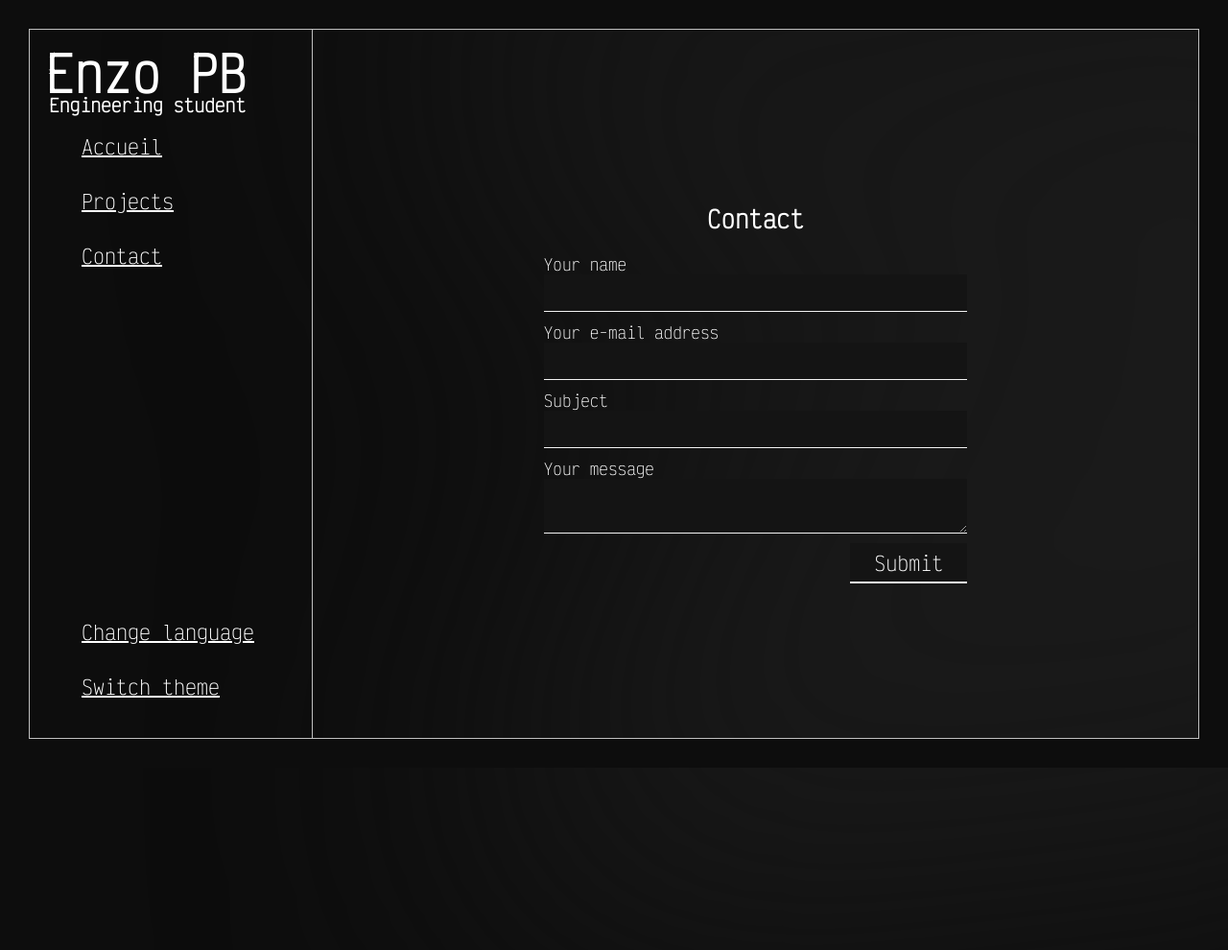
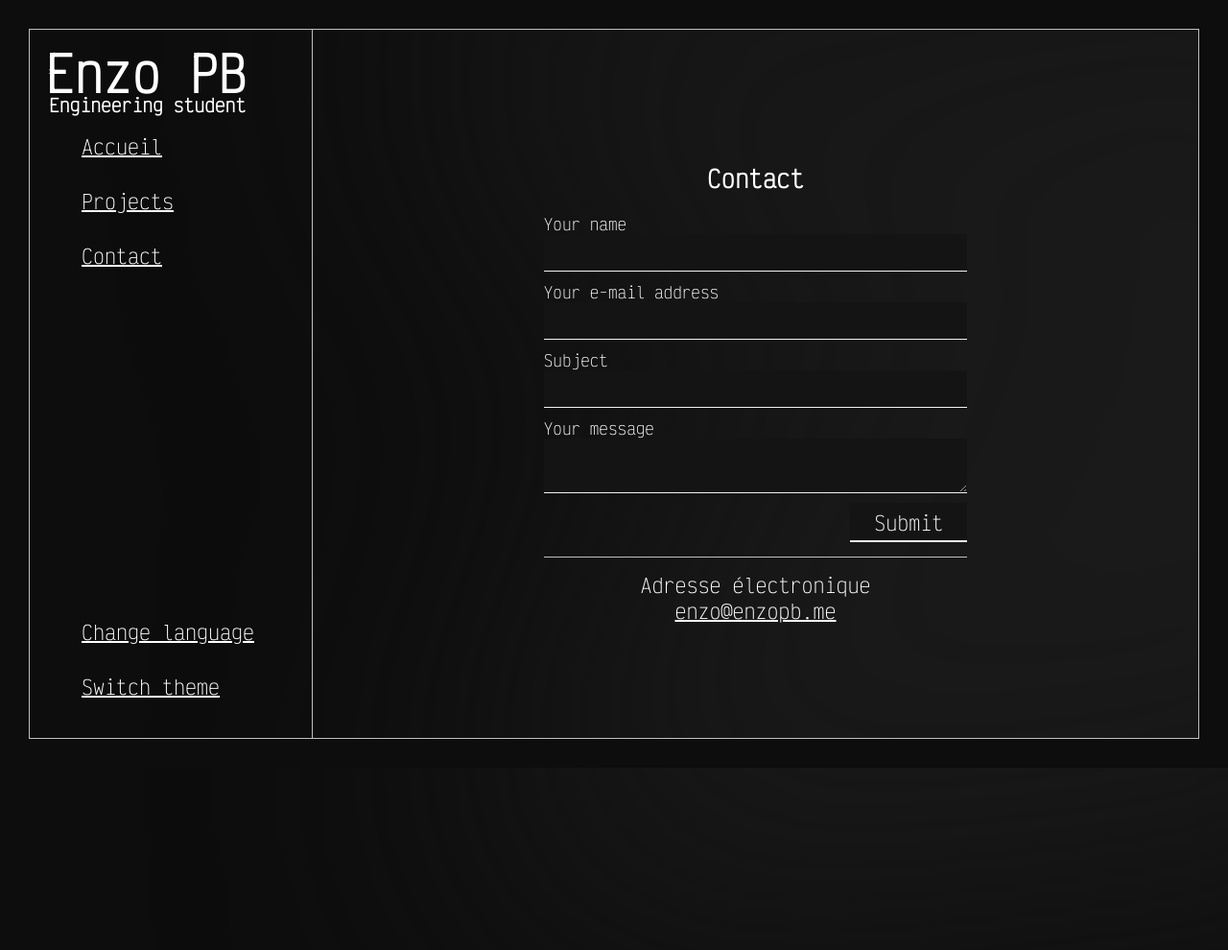
Before and after one commit to EnzoPB/portfolio, a Django app: page /contact in a window 1280 px wide; the page is wider, and only the part inside the window is pictured. Shown: that part at 96% size. Run offline with Django 4.2, Linux system fonts and the light colour scheme.

Commit message:
added email to contact page

```diff
--- /dev/null
+++ b/portfolio/static/portfolio/css/_contact.sass
@@ -0,0 +1,7 @@
+.contact-page
+  .contact-submit-button
+    margin-left: auto
+    margin-right: 0
+    display: block
+  .email-container
+    font-size: 20px
--- a/portfolio/static/portfolio/css/_portfolio.sass
+++ b/portfolio/static/portfolio/css/_portfolio.sass
@@ -86,6 +86,15 @@
       margin-top: auto
       margin-bottom: 15px
 
+.link
+  color: $text-color
+
+hr
+  background-color: $light
+  height: 1px
+  border: none
+  margin: 15px 0
+
 .tag
     padding: 5px 15px
     background: $not-so-very-dark
--- a/portfolio/static/portfolio/css/main.css
+++ b/portfolio/static/portfolio/css/main.css
@@ -93,6 +93,17 @@
 header nav.end {
   margin-top: auto;
   margin-bottom: 15px;
+}
+
+.link {
+  color: white;
+}
+
+hr {
+  background-color: hsl(0, 0%, 75%);
+  height: 1px;
+  border: none;
+  margin: 15px 0;
 }
 
 .tag {
@@ -242,6 +253,15 @@
   border-width: 3px;
 }
 
+.contact-page .contact-submit-button {
+  margin-left: auto;
+  margin-right: 0;
+  display: block;
+}
+.contact-page .email-container {
+  font-size: 20px;
+}
+
 .projects-page {
   width: 90% !important;
   align-self: normal !important;
--- a/portfolio/templates/portfolio/contact.html
+++ b/portfolio/templates/portfolio/contact.html
@@ -1,7 +1,7 @@
 {% load i18n static %}
 {% include 'portfolio/header.html' %}
 
-<div class="content">
+<div class="content contact-page">
     <h2>{% trans 'Contact' %}</h2>
     <form method="post">
         <label class="input-label" for="name">{% trans 'Your name' %}</label>
@@ -16,13 +16,19 @@
         <label class="input-label" for="message">{% trans 'Your message' %}</label>
         <textarea class="input" id="message" name="message" maxlength="3000" required></textarea>
 
-        <button type="submit" class="button" style="float:right">
+        <button type="submit" class="button contact-submit-button">
             <span class="arrow">> </span>
             <span class="label">
                 <span>{% trans 'Submit' %}</span>
             </span>
         </button>
     </form>
+    <hr>
+    <div class="email-container">
+        <span>{% trans 'Email address' %}</span>
+        <br>
+        <a class="link" href="mailto:enzo@enzopb.me">enzo@enzopb.me</a>
+    </div>
 </div>
 
 {% include 'portfolio/footer.html' %}
```
Also changed, not shown: 1 other file.
